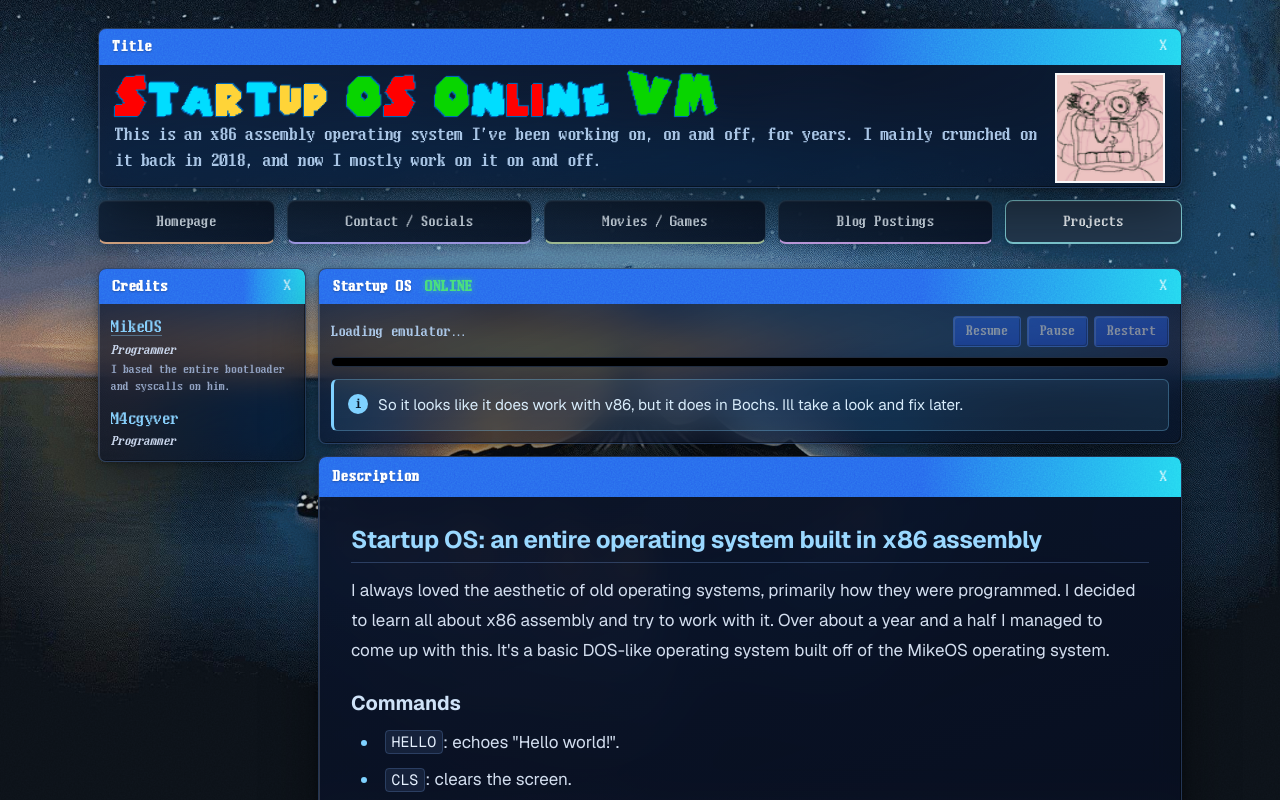
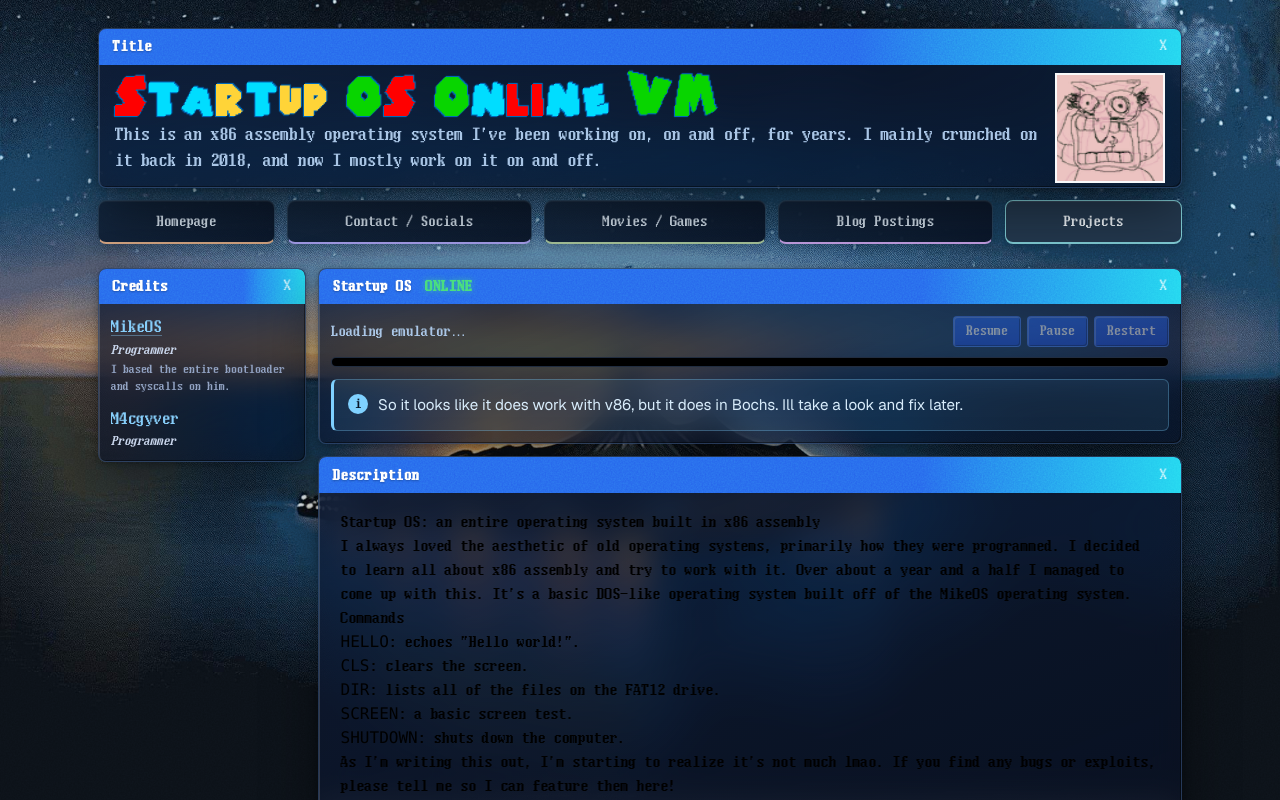
Before and after one commit to Lrios4403/Main-Site, a Next.js app: page /projects/startupos in a window 1280 px wide. Shown: the top 800 px of the page. Built offline with nearby package versions, Linux system fonts and the light colour scheme; no server answers.

Commit message:
Simplify startupos styles using shared article presentation

```diff
--- a/app/(no navigation layout)/projects/startupos/page.module.css
+++ b/app/(no navigation layout)/projects/startupos/page.module.css
@@ -96,84 +96,5 @@
   color: #93a4c4;
 }
 
-/* Description window */
-div.post {
-  min-width: 0;
-  background: linear-gradient(
-    160deg,
-    rgba(11, 20, 41, 0.95),
-    rgba(7, 13, 29, 0.93)
-  );
-  font-family: var(--font-geist-sans), system-ui, -apple-system, sans-serif;
-  font-size: 1.0625rem;
-  line-height: 1.75;
-  color: #d3deef;
-}
-.post > :last-child {
-  padding: 1.5rem 2rem 1.75rem;
-}
-.post > :last-child > :last-child {
-  margin-bottom: 0;
-}
-.post h1 {
-  margin: 0.25rem 0 0.75rem;
-  padding-bottom: 0.45rem;
-  border-bottom: 1px solid rgba(130, 180, 255, 0.25);
-  font-size: 1.5rem;
-  font-weight: 700;
-  line-height: 1.25;
-  letter-spacing: -0.015em;
-  color: #9ad8ff;
-}
-.post h2 {
-  margin: 1.5rem 0 0.5rem;
-  font-size: 1.25rem;
-  font-weight: 650;
-  line-height: 1.3;
-  color: #cfe2f7;
-}
-.post p {
-  max-width: 70ch;
-  margin: 0.85rem 0;
-  text-wrap: pretty;
-}
-.post ul {
-  max-width: 76ch;
-  margin: 0.75rem 0 1.25rem;
-  padding-left: 1.75rem;
-  list-style: disc;
-}
-.post li {
-  margin: 0.5rem 0;
-  padding-left: 0.35rem;
-}
-.post li::marker {
-  color: #7fd1ff;
-}
-.post a {
-  color: #87cefa;
-  text-decoration: underline;
-  text-decoration-color: rgba(135, 206, 250, 0.4);
-  text-underline-offset: 3px;
-}
-.post a:hover {
-  color: #b8e4ff;
-}
-.post code {
-  padding: 0.1em 0.4em;
-  border: 1px solid rgba(130, 180, 255, 0.2);
-  border-radius: 4px;
-  background: rgba(130, 180, 255, 0.1);
-  font-family: var(--font-geist-mono), ui-monospace, "Cascadia Code", Consolas, monospace;
-  font-size: 0.875em;
-  color: #e6f1ff;
-}
 
-@media (max-width: 768px) {
-  .post > :last-child {
-    padding: 1.1rem 1.1rem 1.5rem;
-  }
-  div.post {
-    font-size: 1rem;
-  }
-}
+.instructions { margin: 8px 0 14px; color: #becfe0; font: 14px/1.65 var(--font-geist-sans), sans-serif; }
```
